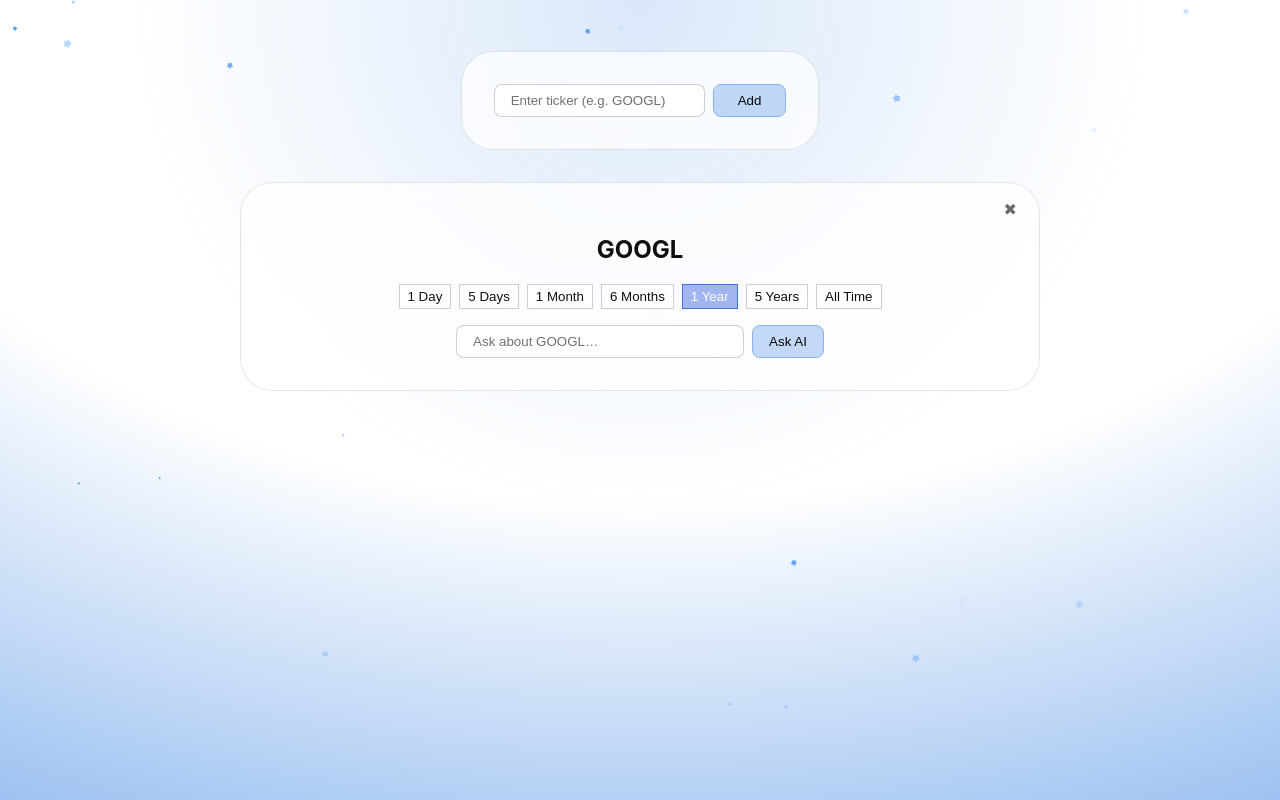
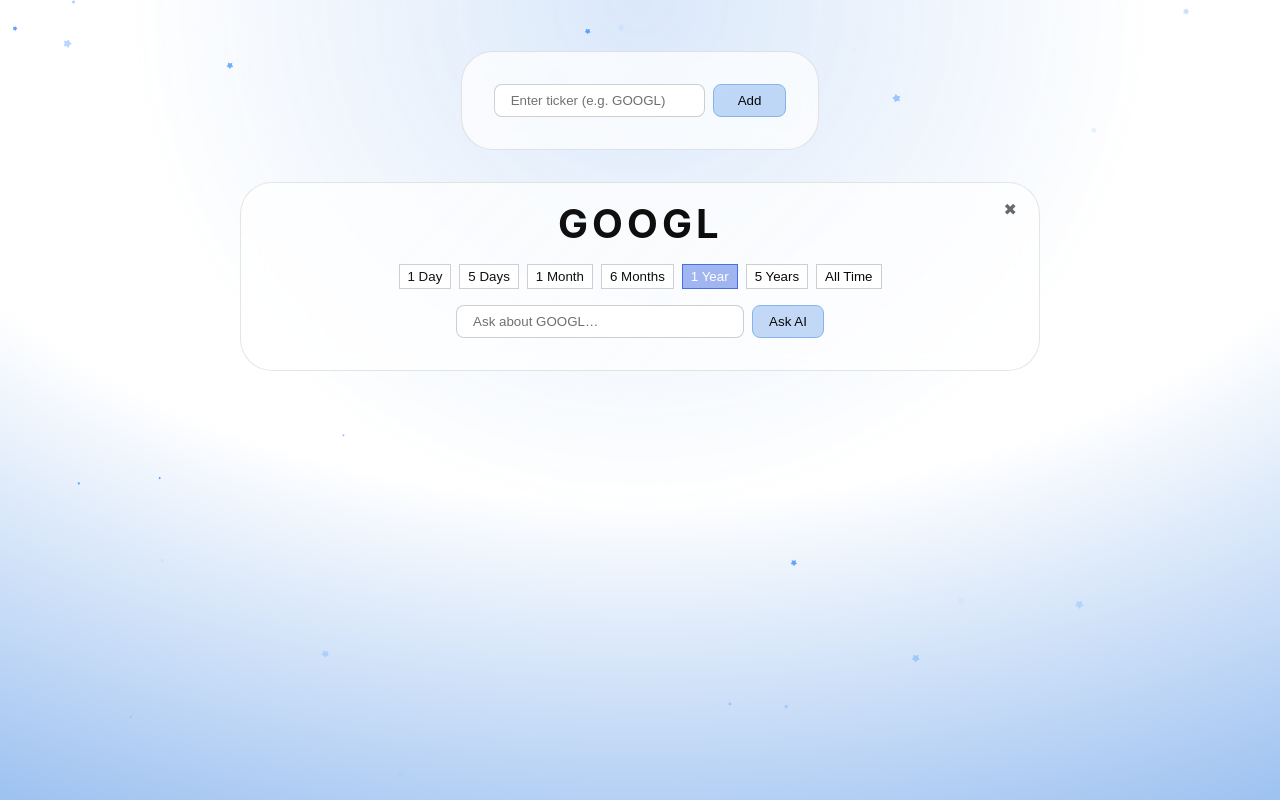
Before and after one commit to hi-wesley/ai-stock-dashboard, an Angular app in the folder frontend/: page / in a window 1280 px wide. Built offline with nearby package versions, Linux system fonts and the light colour scheme; no server answers; what @swimlane/ngx-charts would draw is missing.

Commit message:
add text effect

```diff
--- a/frontend/src/app/app.module.ts
+++ b/frontend/src/app/app.module.ts
@@ -9,13 +9,15 @@
 import { DashboardComponent } from './dashboard/dashboard.component';
 import { LineChartComponent } from './shared/visualize/line-chart.component';
 import { AuroraBackgroundComponent } from './shared/aurora-background/aurora-background.component';
+import { SplitTextDirective } from './shared/directives/split-text.directive';
 
 @NgModule({
   declarations: [
     AppComponent,
     DashboardComponent,
     LineChartComponent,
-    AuroraBackgroundComponent
+    AuroraBackgroundComponent,
+    SplitTextDirective
   ],
   imports: [
     BrowserModule,
--- a/frontend/src/app/dashboard/dashboard.component.html
+++ b/frontend/src/app/dashboard/dashboard.component.html
@@ -11,8 +11,10 @@
     <div *cdkVirtualFor="let sym of symbols" class="chart-section">
       <div class="glass" style="width: 100%; max-width: 800px; margin: 1rem auto; position: relative;">
         <button class="remove" style="position: absolute; top: 1rem; right: 1rem;" (click)="removeSymbol(sym)">✖</button>
-        <h2 class="row-header">
-          {{ sym }}
+        <h2 class="row-header split-text">
+          <span *ngFor="let char of sym.split(''); let i = index"
+                class="split-char"
+                [style.animation-delay.ms]="i * 50">{{ char }}</span>
         </h2>
 
         <!-- range toggle bar -->
--- a/frontend/src/app/dashboard/dashboard.component.scss
+++ b/frontend/src/app/dashboard/dashboard.component.scss
@@ -82,6 +82,45 @@
     gap: 0.5rem;
     justify-content: center;
     color: #000000;
+    margin-top: -1rem;
+    margin-bottom: 1rem;
+
+    &.split-text {
+        display: block;
+        text-align: center;
+        overflow: visible;
+        perspective: 1000px;
+        font-weight: 700;
+        font-size: 2.5rem;
+        letter-spacing: 0.1em;
+
+        .split-char {
+            display: inline-block;
+            animation: splitTextReveal 0.6s cubic-bezier(0.4, 0, 0.2, 1) both;
+            will-change: transform, opacity, filter;
+        }
+    }
+}
+
+@keyframes splitTextReveal {
+    0% {
+        opacity: 0;
+        transform: translateY(30px) rotateX(-90deg) scale(0.8);
+        filter: blur(4px);
+        color: var(--aurora);
+    }
+    50% {
+        opacity: 0.8;
+        transform: translateY(10px) rotateX(-45deg) scale(0.95);
+        filter: blur(1px);
+        color: var(--aurora);
+    }
+    100% {
+        opacity: 1;
+        transform: translateY(0) rotateX(0) scale(1);
+        filter: blur(0);
+        color: #000000;
+    }
 }
 
 .remove {
--- /dev/null
+++ b/frontend/src/app/shared/directives/split-text.directive.ts
@@ -0,0 +1,92 @@
+import { Directive, ElementRef, Input, OnInit, OnDestroy, Renderer2 } from '@angular/core';
+
+@Directive({
+  selector: '[appSplitText]',
+  standalone: false
+})
+export class SplitTextDirective implements OnInit, OnDestroy {
+  @Input() animationDelay: number = 100; // delay between each character in ms
+  @Input() animationDuration: number = 600; // duration for each character animation in ms
+  @Input() triggerOnScroll: boolean = true;
+  @Input() threshold: number = 0.1;
+  @Input() rootMargin: string = '-50px';
+
+  private observer?: IntersectionObserver;
+  private hasAnimated = false;
+
+  constructor(
+    private el: ElementRef,
+    private renderer: Renderer2
+  ) {}
+
+  ngOnInit() {
+    this.setupText();
+
+    if (this.triggerOnScroll) {
+      this.setupIntersectionObserver();
+    } else {
+      // If not triggering on scroll, animate immediately
+      setTimeout(() => this.triggerAnimation(), 100);
+    }
+  }
+
+  ngOnDestroy() {
+    if (this.observer) {
+      this.observer.disconnect();
+    }
+  }
+
+  private setupText() {
+    const text = this.el.nativeElement.textContent || '';
+    if (!text) {
+      console.warn('No text content found for split text animation');
+      return;
+    }
+
+    const characters = text.split('');
+
+    // Clear the original text
+    this.el.nativeElement.innerHTML = '';
+
+    // Add split-text class to the container
+    this.renderer.addClass(this.el.nativeElement, 'split-text-container');
+
+    // Create a span for each character
+    characters.forEach((char: string, index: number) => {
+      const span = this.renderer.createElement('span');
+      this.renderer.addClass(span, 'split-char');
+      span.textContent = char === ' ' ? '\u00A0' : char; // Use non-breaking space
+
+      // Set animation delay for staggered effect
+      const delay = index * this.animationDelay;
+      this.renderer.setStyle(span, 'animation-delay', `${delay}ms`);
+      this.renderer.setStyle(span, 'animation-duration', `${this.animationDuration}ms`);
+
+      this.el.nativeElement.appendChild(span);
+    });
+  }
+
+  private setupIntersectionObserver() {
+    const options = {
+      threshold: this.threshold,
+      rootMargin: this.rootMargin
+    };
+
+    this.observer = new IntersectionObserver((entries) => {
+      entries.forEach(entry => {
+        if (entry.isIntersecting && !this.hasAnimated) {
+          this.triggerAnimation();
+          this.hasAnimated = true;
+          this.observer?.disconnect();
+        }
+      });
+    }, options);
+
+    this.observer.observe(this.el.nativeElement);
+  }
+
+  private triggerAnimation() {
+    // Add the animation trigger class
+    this.renderer.addClass(this.el.nativeElement, 'animate-split-text');
+  }
+}
```
